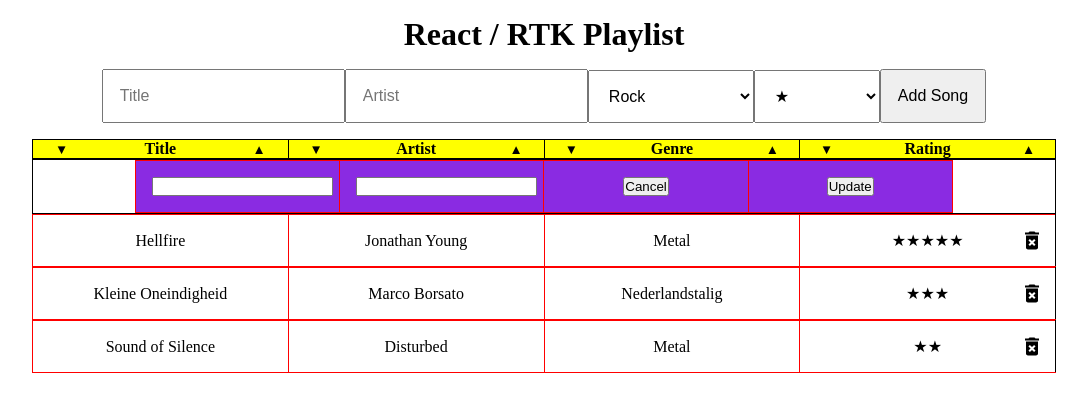
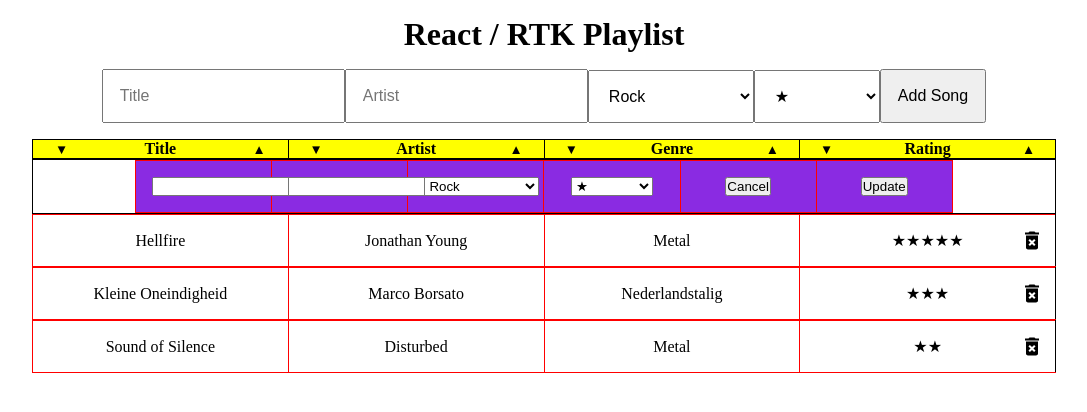
Before and after one commit to DennisSweeris/Eindopdracht_M8_React-RTK-Playlist, a React (Create React App) app: page / in a window 1280 px wide. Both pictures are taken after a click on the element "Imagine". Shown: the top 412 px of the page, without its empty margins (96-1183 px from the left). Built offline with nearby package versions, Linux system fonts and the light colour scheme.

Commit message:
local merge

```diff
--- a/src/features/playlist/Playlist.js
+++ b/src/features/playlist/Playlist.js
@@ -179,8 +179,8 @@ function Playlist() {
                   <tr>
                     <td onClick={e => edit(e.target, i)}>{song.title}</td>
                     <td onClick={e => edit(e.target, i)}>{song.artist}</td>
-                    <td>{song.genre}</td>
-                    <td>{song.rating}</td>
+                    <td onClick={e => edit(e.target, i)}>{song.genre}</td>
+                    <td onClick={e => edit(e.target, i)}>{song.rating}</td>
 
                     <span className="misc_absolute-delete" onClick={() => remove(i)}>
                       <MdDeleteForever />
@@ -205,8 +205,7 @@ function Playlist() {
                           onChange={e => setCurrentArtist(e.target.value)}
                         />
                       </td>
-                      {/*
-                    <td>
+                      {/* <td>
                         <select
                           className="genre"
                           value={currentGenre}
@@ -216,19 +215,27 @@ function Playlist() {
                           <option value="Klassiek">Klassiek</option>
                           <option value="Hiphop">Hip/Hop/Rap</option>
                         </select>
+                      </td> */}
+                      <td>
+                        <select className="genre" onChange={e => setCurrentGenre(e.target.value)}>
+                          <option value="Rock">Rock</option>
+                          <option value="Reggae">Reggae</option>
+                          <option value="Klassiek">Klassiek</option>
+                          <option value="Hiphop">Hip/Hop/Rap</option>
+                          <option value="Metal">Metal</option>
+                          <option value="Nederlandstalig">Nederlandstalig</option>
+                        </select>
                       </td>
+
                       <td>
-                      <select
-                        className="rating"
-                        value={currentRating}
-                        onChange={e => setNewRating(e.target.value)}>
+                        <select className="rating" onChange={e => setCurrentRating(e.target.value)}>
                           <option value="★">★</option>
                           <option value="★★">★★</option>
                           <option value="★★★">★★★</option>
                           <option value="★★★★">★★★★</option>
                           <option value="★★★★★">★★★★★</option>
                         </select>
-                    </td> */}
+                      </td>
                       <td>
                         <button onClick={() => cancel(i)}>Cancel</button>
                       </td>
--- a/src/features/playlist/playlistSlice.js
+++ b/src/features/playlist/playlistSlice.js
@@ -32,13 +32,14 @@ const playlistSlice = createSlice({
     },
     updateSong: {
       reducer(state, action) {
-        const { title, artist, genre, rating, index } = action.payload;
-        const song = state[index];
-        song.title = title;
-        song.artist = artist;
-        song.genre = genre;
-        song.rating = rating;
-        song.editing = false;
+        console.log(state.artist);
+        // const { title, artist, genre, rating, index } = action.payload;
+        // const song = state[index];
+        // song.title = title;
+        // song.artist = artist;
+        // song.genre = genre;
+        // song.rating = rating;
+        // song.editing = false;
       },
       prepare(title, artist, index) {
         return { payload: { title, artist, index } };
```
Lines whose indentation alone changed are shown as unchanged.
